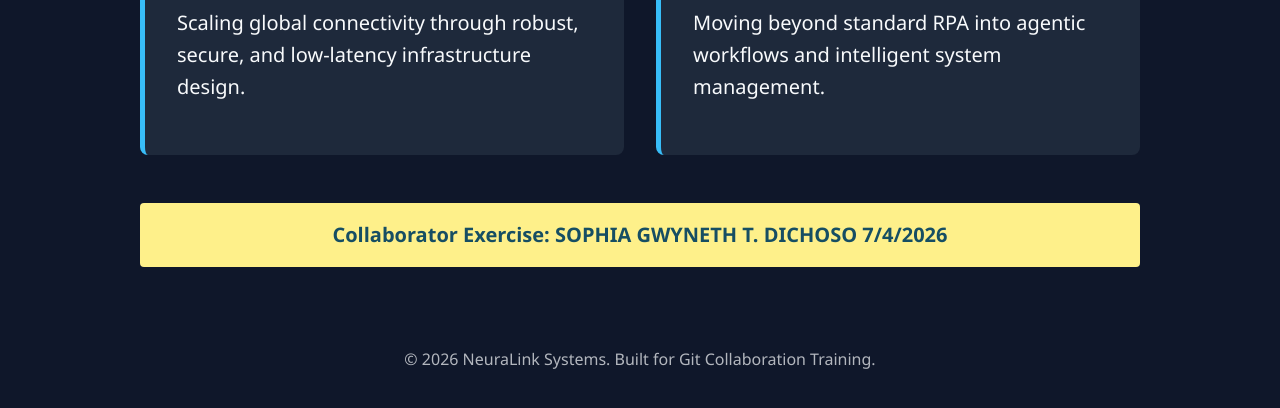
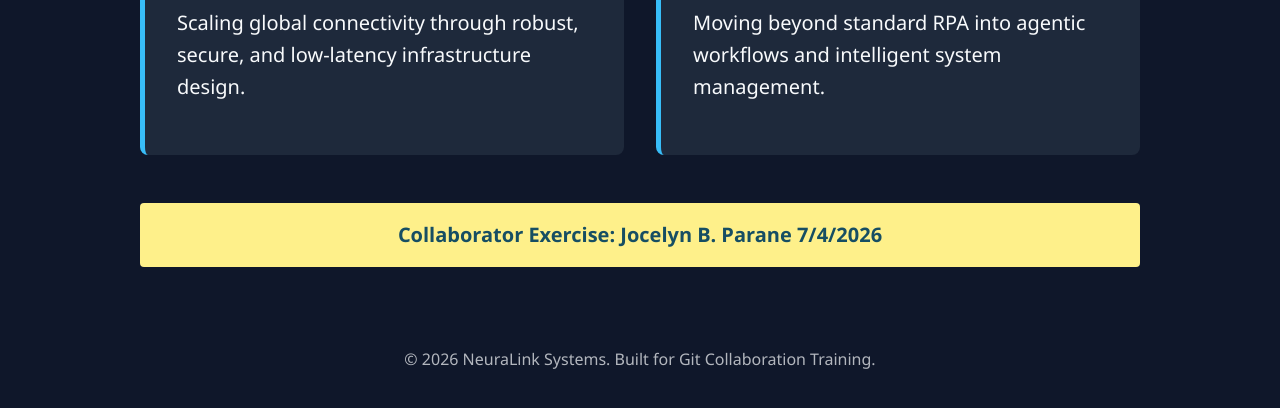
Before and after one commit to LeinadClark/macdowgirls, a plain HTML site: page index.html in a window 1280 px wide. Shown: the part 596-1004 px from the top of the page. Drawn offline with Linux system fonts and the light colour scheme.

Commit message:
Updated by Jocelyn

```diff
--- a/index.html
+++ b/index.html
@@ -113,7 +113,7 @@
         </div>
 
         <div class="edit-zone">
-            Collaborator Exercise: SOPHIA GWYNETH T. DICHOSO 7/4/2026
+            Collaborator Exercise: Jocelyn B. Parane 7/4/2026
         </div>
     </div>
 
```
